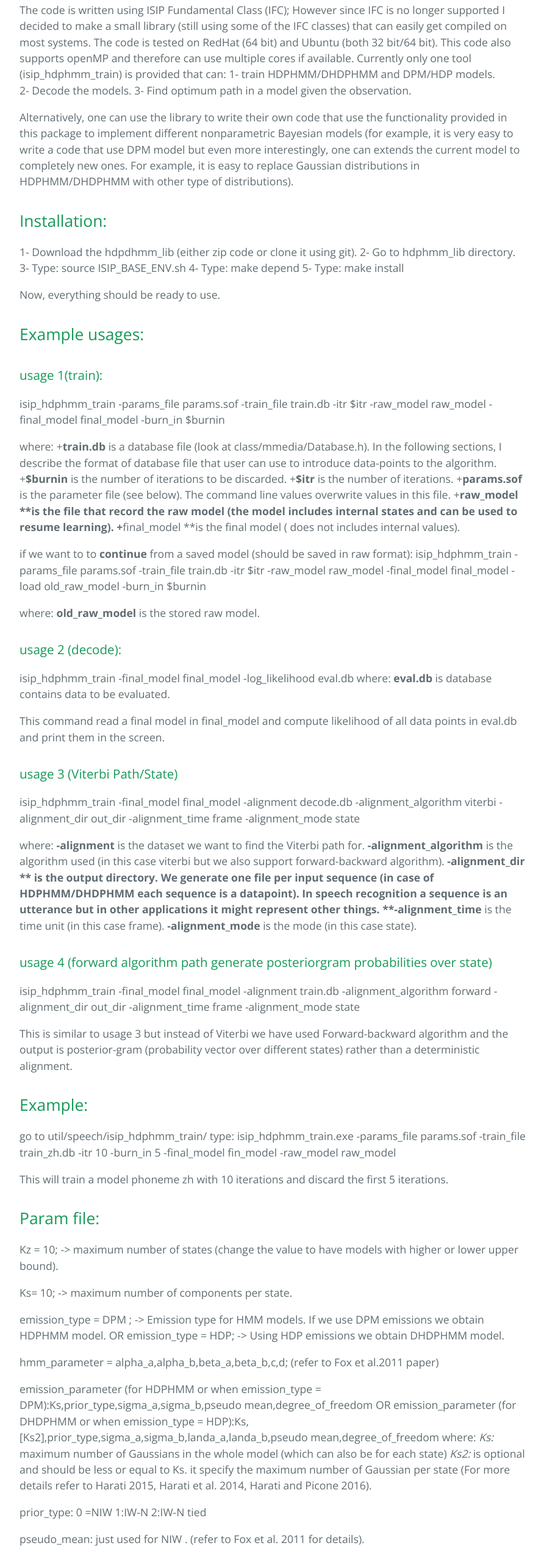
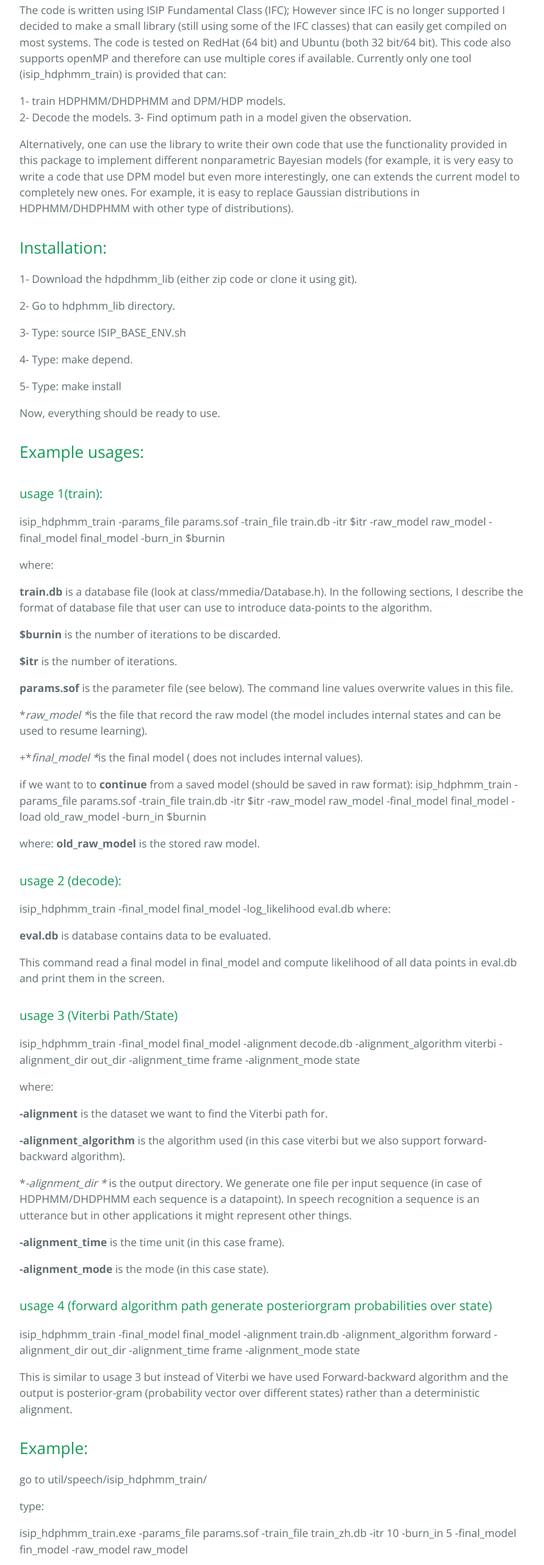
Before and after one commit to amirharati/hdphmm_lib, a plain HTML site: page index.html in a window 1280 px wide. Shown: the part 1331-3898 px from the top of the page at 61% size, without its empty margins (192-1084 px from the left). Drawn offline with nearby package versions, Linux system fonts and the light colour scheme.

```diff
--- a/index.html
+++ b/index.html
@@ -52,8 +52,9 @@
 <p>Note 3: The inference algorithm is based on block-sampler proposed by Fox et al.(2011) with necessary extenstions to support DHDPHMM.</p>
 
 <p>The code is written using ISIP Fundamental Class (IFC); However since IFC is no longer supported I decided to make a small library (still using some of the IFC classes) that can easily get compiled on most systems. The code is tested on RedHat (64  bit) and Ubuntu (both 32 bit/64 bit). This code also supports openMP and therefore can use multiple cores if available.
-Currently only one  tool  (isip_hdphmm_train) is provided that can:
-1- train  HDPHMM/DHDPHMM and DPM/HDP models.<br>
+Currently only one  tool  (isip_hdphmm_train) is provided that can:</p>
+
+<p>1- train  HDPHMM/DHDPHMM and DPM/HDP models.<br>
 2- Decode the models.
 3- Find optimum path in a model given the observation.</p>
 
@@ -62,11 +63,15 @@ Currently only one  tool  (isip_hdphmm_train) is provided that can:
 <h2>
 <a id="installation" class="anchor" href="#installation" aria-hidden="true"><span aria-hidden="true" class="octicon octicon-link"></span></a>Installation:</h2>
 
-<p>1- Download the hdpdhmm_lib (either zip code or clone it using git).
-2- Go to hdphmm_lib  directory.
-3- Type: source ISIP_BASE_ENV.sh
-4- Type: make depend
-5- Type: make install</p>
+<p>1- Download the hdpdhmm_lib (either zip code or clone it using git).</p>
+
+<p>2- Go to hdphmm_lib  directory.</p>
+
+<p>3- Type: source ISIP_BASE_ENV.sh</p>
+
+<p>4- Type: make depend.</p>
+
+<p>5- Type: make install</p>
 
 <p>Now, everything should be ready to use.</p>
 
@@ -78,13 +83,19 @@ Currently only one  tool  (isip_hdphmm_train) is provided that can:
 
 <p>isip_hdphmm_train -params_file params.sof -train_file train.db  -itr $itr -raw_model raw_model  -final_model final_model -burn_in $burnin</p>
 
-<p>where:
- +<strong>train.db</strong> is a database file (look at class/mmedia/Database.h). In the following sections, I describe the format of database file that user can use to introduce data-points to the algorithm.
- +<strong>$burnin</strong> is the number of iterations to be discarded.
- +<strong>$itr</strong> is the number of iterations.
- +<strong>params.sof</strong> is the parameter file (see below). The command line values overwrite values in this file.
- +<strong>raw_model **is the file that record the raw model (the model includes internal states and can be used to resume learning).
- +</strong>final_model **is the final model ( does not includes internal values).</p>
+<p>where:</p>
+
+<p><strong>train.db</strong> is a database file (look at class/mmedia/Database.h). In the following sections, I describe the format of database file that user can use to introduce data-points to the algorithm.</p>
+
+<p><strong>$burnin</strong> is the number of iterations to be discarded. </p>
+
+<p><strong>$itr</strong> is the number of iterations.</p>
+
+<p><strong>params.sof</strong> is the parameter file (see below). The command line values overwrite values in this file.</p>
+
+<p>*<em>raw_model *</em>is the file that record the raw model (the model includes internal states and can be used to resume learning).</p>
+
+<p>+*<em>final_model *</em>is the final model ( does not includes internal values).</p>
 
 <p>if  we want to to <strong>continue</strong> from a saved model (should be saved in raw format):
 isip_hdphmm_train -params_file params.sof -train_file train.db  -itr $itr -raw_model raw_model  -final_model final_model -load old_raw_model -burn_in $burnin</p>
@@ -96,8 +107,9 @@ isip_hdphmm_train -params_file params.sof -train_file train.db  -itr $itr -raw_m
 <a id="usage-2-decode" class="anchor" href="#usage-2-decode" aria-hidden="true"><span aria-hidden="true" class="octicon octicon-link"></span></a>usage 2 (decode):</h3>
 
 <p>isip_hdphmm_train -final_model final_model -log_likelihood eval.db
-where:
- <strong>eval.db</strong> is database contains data to be evaluated.</p>
+where:</p>
+
+<p><strong>eval.db</strong> is database contains data to be evaluated.</p>
 
 <p>This command  read a final model in final_model and compute likelihood of all data points in eval.db and print them in the screen.</p>
 
@@ -106,12 +118,17 @@ where:
 
 <p>isip_hdphmm_train -final_model final_model -alignment decode.db  -alignment_algorithm viterbi -alignment_dir out_dir -alignment_time frame -alignment_mode state</p>
 
-<p>where:
- <strong>-alignment</strong> is the dataset we want to find the Viterbi path for.
- <strong>-alignment_algorithm</strong> is the algorithm used (in this case viterbi but we also support forward-backward algorithm).
- <strong>-alignment_dir ** is the output directory. We generate one file per input sequence (in case of HDPHMM/DHDPHMM each sequence is a datapoint). In speech recognition a sequence is an utterance but in other applications it might represent other things.
- **-alignment_time</strong> is the time unit (in this case frame).
- <strong>-alignment_mode</strong>  is the mode (in this case state). </p>
+<p>where:</p>
+
+<p><strong>-alignment</strong> is the dataset we want to find the Viterbi path for. </p>
+
+<p><strong>-alignment_algorithm</strong> is the algorithm used (in this case viterbi but we also support forward-backward algorithm).</p>
+
+<p>*<em>-alignment_dir *</em> is the output directory. We generate one file per input sequence (in case of HDPHMM/DHDPHMM each sequence is a datapoint). In speech recognition a sequence is an utterance but in other applications it might represent other things.</p>
+
+<p><strong>-alignment_time</strong> is the time unit (in this case frame).</p>
+
+<p><strong>-alignment_mode</strong>  is the mode (in this case state). </p>
 
 <h3>
 <a id="usage-4-forward-algorithm-path-generate-posteriorgram-probabilities-over-state" class="anchor" href="#usage-4-forward-algorithm-path-generate-posteriorgram-probabilities-over-state" aria-hidden="true"><span aria-hidden="true" class="octicon octicon-link"></span></a>usage 4 (forward algorithm path generate posteriorgram probabilities over state)</h3>
@@ -123,9 +140,11 @@ where:
 <h2>
 <a id="example" class="anchor" href="#example" aria-hidden="true"><span aria-hidden="true" class="octicon octicon-link"></span></a>Example:</h2>
 
-<p>go to util/speech/isip_hdphmm_train/
-type:
-isip_hdphmm_train.exe -params_file params.sof -train_file train_zh.db -itr 10 -burn_in 5 -final_model fin_model  -raw_model raw_model</p>
+<p>go to util/speech/isip_hdphmm_train/</p>
+
+<p>type:</p>
+
+<p>isip_hdphmm_train.exe -params_file params.sof -train_file train_zh.db -itr 10 -burn_in 5 -final_model fin_model  -raw_model raw_model</p>
 
 <p>This will train a model phoneme zh with 10 iterations and discard the first 5 iterations. </p>
 
@@ -136,18 +155,25 @@ isip_hdphmm_train.exe -params_file params.sof -train_file train_zh.db -itr 10 -b
 
 <p>Ks= 10; -&gt; maximum number of components per state.</p>
 
-<p>emission_type = DPM ; -&gt; Emission type for HMM models. If we use DPM emissions we obtain HDPHMM model.
-OR
-emission_type = HDP; -&gt; Using HDP emissions we obtain DHDPHMM model.</p>
+<p>emission_type = DPM ; -&gt; Emission type for HMM models. If we use DPM emissions we obtain HDPHMM model.</p>
+
+<p>OR</p>
+
+<p>emission_type = HDP; -&gt; Using HDP emissions we obtain DHDPHMM model.</p>
 
 <p>hmm_parameter = alpha_a,alpha_b,beta_a,beta_b,c,d; (refer to Fox  et al.2011 paper)</p>
 
-<p>emission_parameter (for HDPHMM or when emission_type = DPM):Ks,prior_type,sigma_a,sigma_b,pseudo mean,degree_of_freedom
-OR
-emission_parameter (for DHDPHMM or when emission_type = HDP):Ks,[Ks2],prior_type,sigma_a,sigma_b,landa_a,landa_b,pseudo mean,degree_of_freedom
-where:
- <em>Ks:</em> maximum number of Gaussians in the whole model (which can also be for each state)
- <em>Ks2:</em> is optional and should be less or equal to Ks. it specify the maximum number of  Gaussian per state
+<p>emission_parameter (for HDPHMM or when emission_type = DPM):Ks,prior_type,sigma_a,sigma_b,pseudo mean,degree_of_freedom</p>
+
+<p>OR</p>
+
+<p>emission_parameter (for DHDPHMM or when emission_type = HDP):Ks,[Ks2],prior_type,sigma_a,sigma_b,landa_a,landa_b,pseudo mean,degree_of_freedom</p>
+
+<p>where: </p>
+
+<p><em>Ks:</em> maximum number of Gaussians in the whole model (which can also be for each state)</p>
+
+<p><em>Ks2:</em> is optional and should be less or equal to Ks. it specify the maximum number of  Gaussian per state
 (For more details  refer to Harati 2015, Harati et al. 2014, Harati and Picone 2016).</p>
 
 <p>prior_type: 0 =NIW  1:IW-N 2:IW-N tied</p>
@@ -161,8 +187,9 @@ where:
 <h2>
 <a id="hdphmmhdpdpm" class="anchor" href="#hdphmmhdpdpm" aria-hidden="true"><span aria-hidden="true" class="octicon octicon-link"></span></a>HDPHMM/HDP/DPM:</h2>
 
-<p>Fox, E., Sudderth, E., Jordan, M., &amp; Willsky, A. (2011). A Sticky HDP-HMM with Application to Speaker Diarization. The Annalas of Applied Statistics, 5(2A), 1020
-Teh, Y., Jordan, M., Beal, M., &amp; Blei, D. (2006). Hierarchical Dirichlet Processes. Journal of the American Statistical Association, 101(47), 1566</p>
+<p>Fox, E., Sudderth, E., Jordan, M., &amp; Willsky, A. (2011). A Sticky HDP-HMM with Application to Speaker Diarization. The Annalas of Applied Statistics, 5(2A), 1020</p>
+
+<p>Teh, Y., Jordan, M., Beal, M., &amp; Blei, D. (2006). Hierarchical Dirichlet Processes. Journal of the American Statistical Association, 101(47), 1566</p>
 
 <h2>
 <a id="dhdphmm" class="anchor" href="#dhdphmm" aria-hidden="true"><span aria-hidden="true" class="octicon octicon-link"></span></a>DHDPHMM:</h2>
```
Also changed, not shown: params.json (+1 -1 lines).
